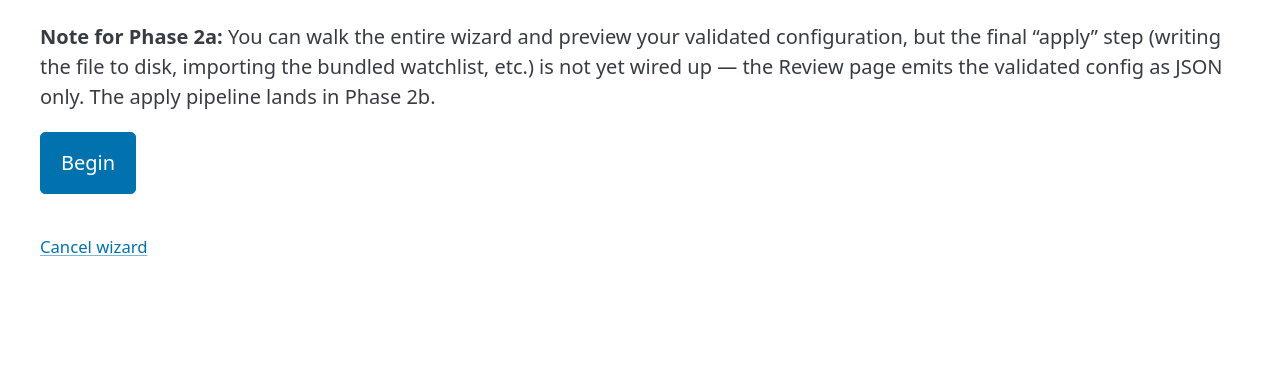
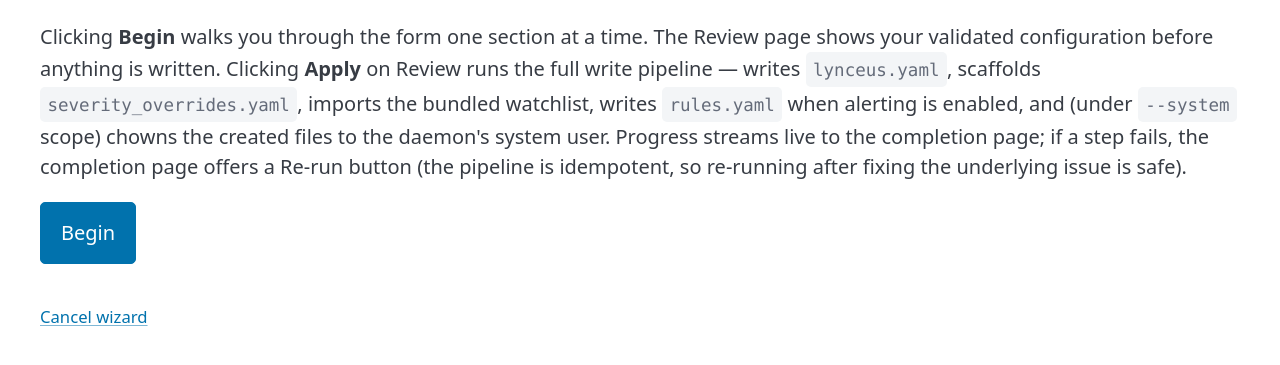
Before and after one commit to kevwillow/lynceus-warden, a Python web app: template src/lynceus/setup/web/templates/landing.html in a window 1280 px wide. Shown: the part 263-628 px from the top of the page. Run offline with Jinja, Linux system fonts and the light colour scheme; the template is opened without the code that fills it, so the values that code supplies are empty.

Commit message:
fix(setup-web): replace stale Phase 2a landing copy with current-state description
The landing page still warned the operator that the apply step "is
not yet wired up" and "lands in Phase 2b" — Phase 2b landed ~50
commits ago. Same class of bug as PHASE_2_DIAGNOSTIC.md Finding 8.1
(which fixed review.html but missed landing.html).

Replace with current-state copy: Begin walks the form, Review shows
the validated config, Apply runs the full write+chown pipeline with
live SSE progress and a re-run-on-failure completion page.

Also drop the test_landing_calls_out_phase_2a_apply_deferred
assertion that pinned the misleading copy in place; a regression
test pinning the new copy lands in the follow-up commit.

Co-Authored-By: Claude Opus 4.7 <noreply@anthropic.com>

```diff
--- a/src/lynceus/setup/web/templates/landing.html
+++ b/src/lynceus/setup/web/templates/landing.html
@@ -12,12 +12,16 @@
     Configuration target: <code>{{ target_path }}</code> ({{ scope }} scope).
   </p>
   <p>
-    <strong>Note for Phase 2a:</strong>
-    You can walk the entire wizard and preview your validated configuration,
-    but the final &ldquo;apply&rdquo; step (writing the file to disk,
-    importing the bundled watchlist, etc.) is not yet wired up &mdash; the
-    Review page emits the validated config as JSON only. The apply pipeline
-    lands in Phase 2b.
+    Clicking <strong>Begin</strong> walks you through the form one section
+    at a time. The Review page shows your validated configuration before
+    anything is written. Clicking <strong>Apply</strong> on Review runs the
+    full write pipeline &mdash; writes <code>lynceus.yaml</code>, scaffolds
+    <code>severity_overrides.yaml</code>, imports the bundled watchlist,
+    writes <code>rules.yaml</code> when alerting is enabled, and (under
+    <code>--system</code> scope) chowns the created files to the daemon's
+    system user. Progress streams live to the completion page; if a step
+    fails, the completion page offers a Re-run button (the pipeline is
+    idempotent, so re-running after fixing the underlying issue is safe).
   </p>
   <p>
     <a href="{{ url_with_token('/step/1') }}" role="button">Begin</a>
```
